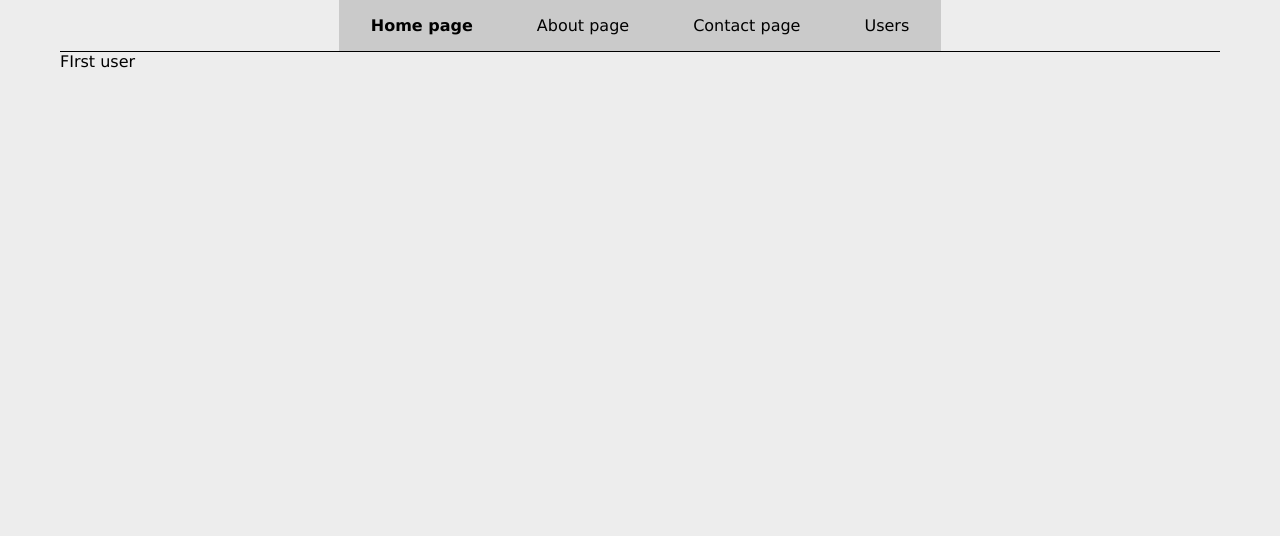
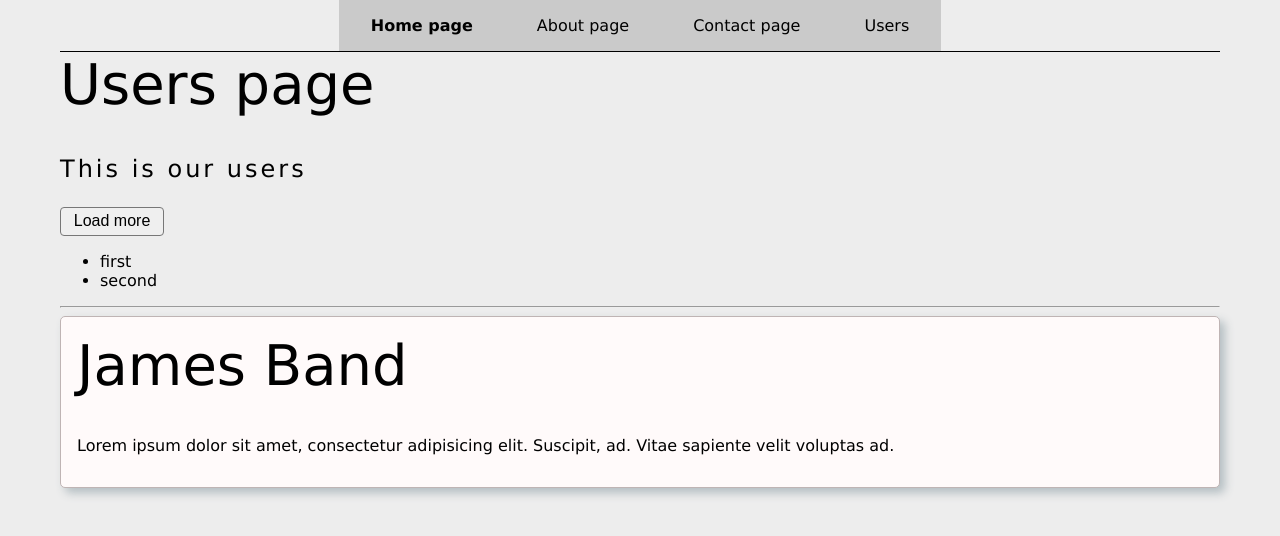
Before and after one commit to MariusCodeAcademy/feu2-10_r_react_router, a React (Vite) app: page /users/1 in a window 1280 px wide. Shown: the top 536 px of the page. Built offline with nearby package versions, Linux system fonts and the light colour scheme.

Commit message:
same page use render

```diff
--- a/src/App.jsx
+++ b/src/App.jsx
@@ -11,12 +11,6 @@ function App() {
     <div className='App container'>
       <Nav />
       <Switch>
-        <Route path={'/users/1'}>
-          <p>FIrst user</p>
-        </Route>
-        <Route path={'/users/2'}>
-          <p>second user</p>
-        </Route>
         <Route path={'/users'}>
           <Users />
         </Route>
--- /dev/null
+++ b/src/components/pages/SingleUser.jsx
@@ -0,0 +1,14 @@
+function SingleUser(props) {
+  return (
+    <div>
+      <div className='card'>
+        <h1>James Band</h1>
+        <p>
+          Lorem ipsum dolor sit amet, consectetur adipisicing elit. Suscipit,
+          ad. Vitae sapiente velit voluptas ad.
+        </p>
+      </div>
+    </div>
+  );
+}
+export default SingleUser;
--- a/src/components/pages/Users.jsx
+++ b/src/components/pages/Users.jsx
@@ -1,4 +1,5 @@
-import { Link } from 'react-router-dom';
+import { Link, Route, Switch } from 'react-router-dom';
+import SingleUser from './SingleUser';
 
 function Users(props) {
   return (
@@ -15,6 +16,16 @@ function Users(props) {
           <Link to='/users/2'>second</Link>
         </li>
       </ul>
+      <hr />
+
+      <Switch>
+        <Route path={'/users/1'}>
+          <SingleUser />
+        </Route>
+        <Route path={'/users/2'}>
+          <p>second user</p>
+        </Route>
+      </Switch>
     </div>
   );
 }
```
